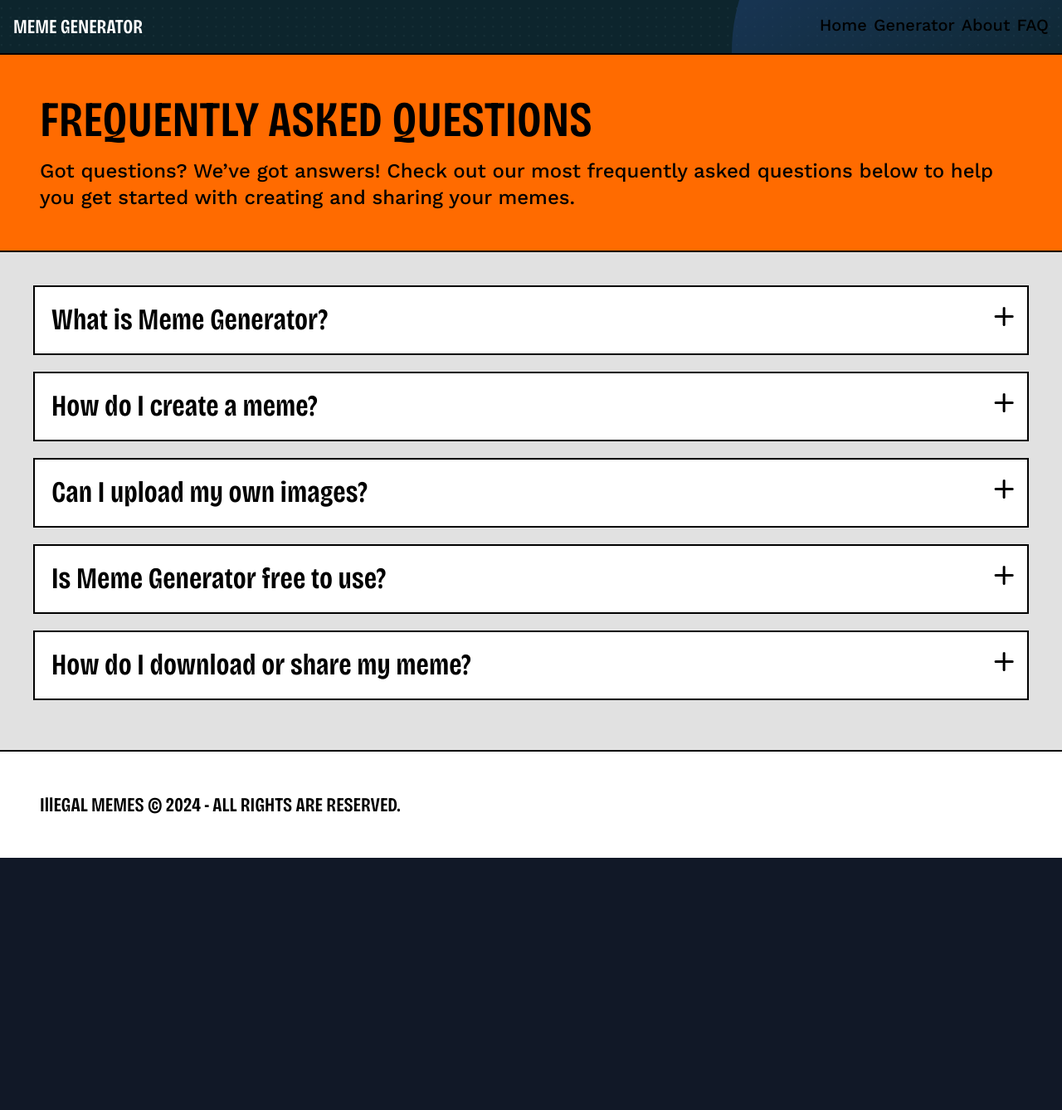
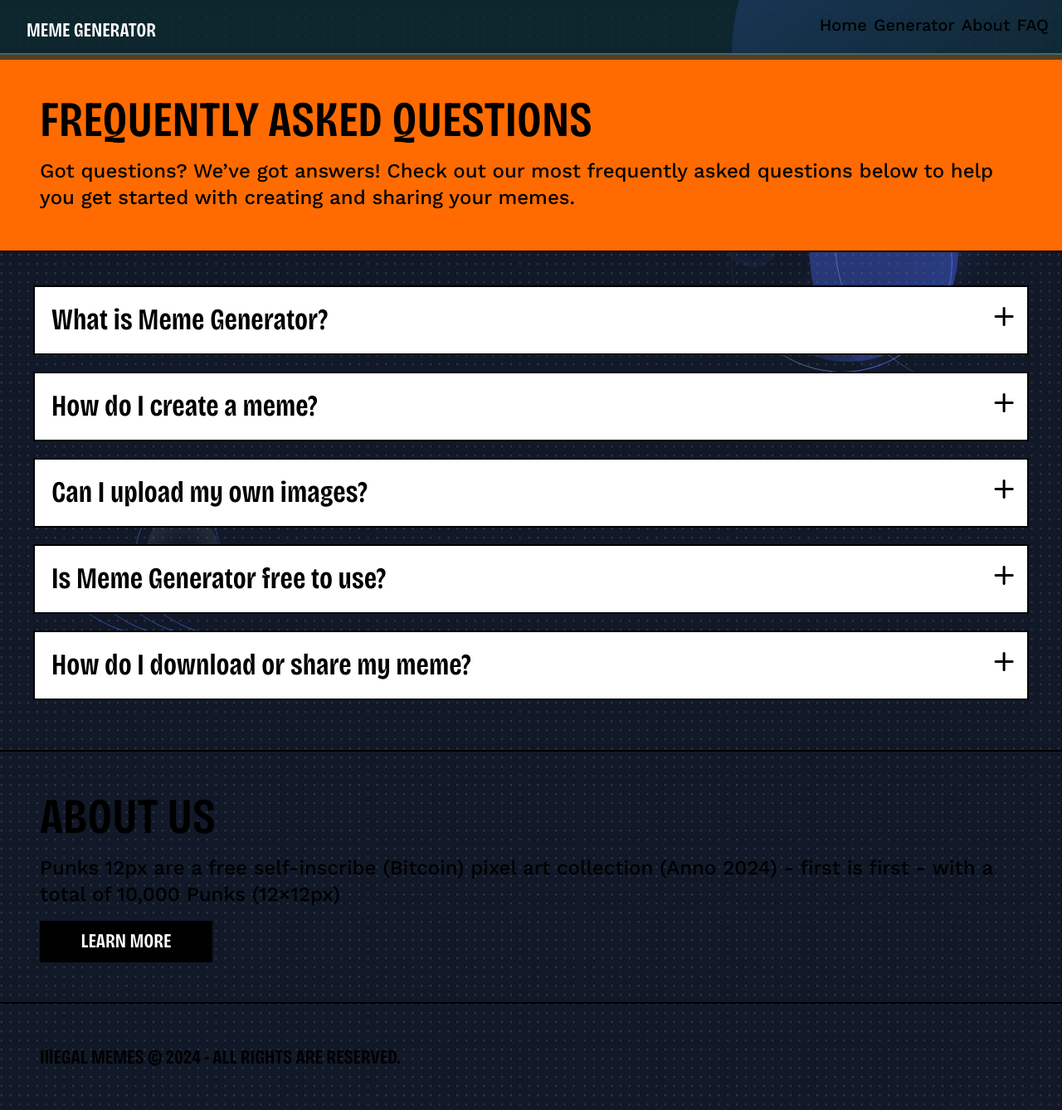
Before and after one commit to RealWorld777/PFP-Meme-Generator, a Next.js app: page /Faq in a window 1280 px wide. Shown: the whole page at 83% size. Before the commit the page ends 1034 px from the top, so only its background shows below. Built offline with nearby package versions, Linux system fonts and the light colour scheme.

Commit message:
feat:: color organize

```diff
--- a/src/app/Faq/page.tsx
+++ b/src/app/Faq/page.tsx
@@ -13,13 +13,11 @@ const Faq: React.FC = () => {
 
   return (
     <div>
-      <div className="p-12 bg-[#FF6B00] border-t-2 border-black" id="aboutus">
-        <h2 className="bricolageSemibold text-6xl text-black">FREQUENTLY ASKED QUESTIONS</h2>
-        <p className="workSans text-2xl mt-4 text-black">
-          Got questions? We’ve got answers! Check out our most frequently asked questions below to help you get started with creating and sharing your memes.
-        </p>
+      <div className="p-12 bg-[#FF6B00] border-t-2" id="aboutus">
+        <h2 className="bricolageSemibold text-6xl">FREQUENTLY ASKED QUESTIONS</h2>
+        <p className="workSans text-2xl mt-4 ">Got questions? We’ve got answers! Check out our most frequently asked questions below to help you get started with creating and sharing your memes.</p>
       </div>
-      <div className="bg-[#E1E1E1]">
+      <div className="">
         <div className="border-t-2 border-black p-10">
           {faqData.map((faq, index) => (
             <div key={index} className="bg-white flex justify-between p-5 border-2 border-black mb-5">
@@ -34,7 +32,6 @@ const Faq: React.FC = () => {
           ))}
         </div>
       </div>
-      <footer className="bg-white p-12 bricolageSemibold text-black text-2xl border-t-2 border-black">IllEGAL MEMES © 2024 - ALL RIGHTS ARE RESERVED.</footer>
     </div>
   );
 };
--- a/src/app/generator/page.tsx
+++ b/src/app/generator/page.tsx
@@ -147,8 +147,8 @@ export default function Home() {
         return (
           <div>
             <div className="flex justify-between px-10 pt-3">
-              <div className="text-black text-xl font-semibold">Select Background</div>
-              <div className="text-black text-xl font-bold underline cursor-pointer" onClick={resetSelections}>
+              <div className=" text-xl font-semibold">Select Background</div>
+              <div className=" text-xl font-bold underline cursor-pointer" onClick={resetSelections}>
                 Reset
               </div>
             </div>
@@ -180,8 +180,8 @@ export default function Home() {
         return (
           <div>
             <div className="flex justify-between px-10 pt-3">
-              <div className="text-black text-xl font-semibold">Select {tab.charAt(0).toUpperCase() + tab.slice(1)}</div>
-              <div className="text-black text-xl font-bold underline cursor-pointer" onClick={resetSelections}>
+              <div className=" text-xl font-semibold">Select {tab.charAt(0).toUpperCase() + tab.slice(1)}</div>
+              <div className=" text-xl font-bold underline cursor-pointer" onClick={resetSelections}>
                 Reset
               </div>
             </div>
@@ -210,18 +210,18 @@ export default function Home() {
   };
 
   return (
-    <div className="bg-[#E1E1E1] flex justify-center">
+    <div className="flex justify-center">
       <div className="w-full flex flex-col">
         <div className="sm:flex w-full border-t-2 border-b-2 border-black">
           <div className="w-full sm:w-1/2 border-b-2 sm:border-b-0 sm:border-r-2 border-black">
             <Image alt="Main Image" src={mainImg} className="w-full" />
           </div>
-          <div className="flex flex-col justify-between px-7 py-5 md:px-12 md:py-8 w-full sm:w-1/2 bg-white">
+          <div className="flex flex-col justify-between px-7 py-5 md:px-12 md:py-8 w-full sm:w-1/2">
             <div>
-              <h1 className="bricolageSemibold text-3xl md:text-5xl lg:text-7xl text-black">CREATE & DOWNLOAD YOUR PUNKS 12PX PFP!</h1>
-              <p className="mt-3 text-base md:text-xl lg:text-2xl workSans text-black">Pick and choose between various elements to compose your Punk 12px PFP</p>
+              <h1 className="bricolageSemibold text-3xl md:text-5xl lg:text-7xl ">CREATE & DOWNLOAD YOUR PUNKS 12PX PFP!</h1>
+              <p className="mt-3 text-base md:text-xl lg:text-2xl workSans ">Pick and choose between various elements to compose your Punk 12px PFP</p>
             </div>
-            <div className="bricolageSemibold text-xl md:text-2xl lg:text-4xl text-black">
+            <div className="bricolageSemibold text-xl md:text-2xl lg:text-4xl ">
               Read <span className="text-[#FF6B00] underline cursor-pointer">instructions</span> for more info
             </div>
           </div>
@@ -253,10 +253,10 @@ export default function Home() {
               {renderTabContent()}
 
               <div className="grid grid-cols-2 bricolageSemibold gap-5 mt-5">
-                <button className="border-2 border-black text-black text-xl sm:text-3xl text-center py-3 cursor-pointer hover:bg-[#FF6B00] transition duration-200" onClick={getRandomImageAndColor}>
+                <button className="border-2 border-black  text-xl sm:text-3xl text-center py-3 cursor-pointer hover:bg-[#FF6B00] transition duration-200" onClick={getRandomImageAndColor}>
                   SHUFFLE
                 </button>
-                <button className="border-2 border-black text-black text-xl sm:text-3xl text-center py-3 cursor-pointer hover:bg-[#FF6B00] transition duration-200" onClick={() => {}}>
+                <button className="border-2 border-black  text-xl sm:text-3xl text-center py-3 cursor-pointer hover:bg-[#FF6B00] transition duration-200" onClick={() => {}}>
                   DOWNLOAD
                 </button>
               </div>
@@ -274,18 +274,6 @@ export default function Home() {
             </div>
           </div>
         </div>
-
-        <footer className="border-t-2 border-black">
-          <div className="p-12 bg-[#FF6B00]" id="aboutus">
-            <h2 className="bricolageSemibold text-6xl text-black">ABOUT US</h2>
-            <p className="workSans text-2xl mt-4 text-black">
-              Punks 12px are a free self-inscribe (Bitcoin) pixel art collection (Anno 2024) - first is first - with a total of 10,000 Punks (12×12px)
-            </p>
-            <div className="bricolageSemibold bg-black text-white text-2xl py-2 w-52 mt-4 text-center border-b-2 border-black">LEARN MORE</div>
-          </div>
-
-          <div className="bg-white p-12 bricolageSemibold text-black text-2xl border-t-2 border-black">IllEGAL MEMES © 2024 - ALL RIGHTS ARE RESERVED.</div>
-        </footer>
       </div>
     </div>
   );
--- a/src/app/layout.tsx
+++ b/src/app/layout.tsx
@@ -3,6 +3,7 @@
 import { ReactNode, useState } from 'react';
 import Header from '../components/layouts/Header';
 import Background from '../components/layouts/Background';
+import Footer from '../components/layouts/Footer';
 
 import './globals.css';
 
@@ -23,6 +24,7 @@ const Layout: React.FC<LayoutProps> = ({ children }) => {
         <Background>
           <main>{children}</main>
         </Background>
+        <Footer />
       </body>
     </html>
   );
--- a/src/app/page.tsx
+++ b/src/app/page.tsx
@@ -10,12 +10,15 @@ function Home() {
   return (
     <>
       <LandingPrimaryImageCtaSection
-        title="PFP Generator"
-        description="Generate your own PFP with CFB"
+        title=""
+        titleComponent={<h1 className="text-6xl">PFP Generator</h1>}
+        description=""
+        descriptionComponent={<p className="text-4xl">Generate your own PFP with CFB</p>}
         imageSrc={titleSvg}
         imageAlt="CFB"
         imagePerspective="paper"
         imageShadow="hard"
+        className="bricolageSemibold text-xl"
       >
         <Button size="xl">
           <Link href="#">Read more</Link>
--- a/src/components/layouts/Footer/index.tsx
+++ b/src/components/layouts/Footer/index.tsx
@@ -1,9 +1,17 @@
-import React from 'react'
+import React from 'react';
 
 function Footer() {
   return (
-    <div>index</div>
-  )
+    <footer className="border-t-2 border-black">
+      <div className="p-12" id="aboutus">
+        <h2 className="bricolageSemibold text-6xl ">ABOUT US</h2>
+        <p className="workSans text-2xl mt-4 ">Punks 12px are a free self-inscribe (Bitcoin) pixel art collection (Anno 2024) - first is first - with a total of 10,000 Punks (12×12px)</p>
+        <div className="bricolageSemibold bg-black text-white text-2xl py-2 w-52 mt-4 text-center border-b-2 border-black">LEARN MORE</div>
+      </div>
+
+      <div className="p-12 bricolageSemibold  text-2xl border-t-2 border-black">IllEGAL MEMES © 2024 - ALL RIGHTS ARE RESERVED.</div>
+    </footer>
+  );
 }
 
-export default Footer
+export default Footer;
--- a/src/components/layouts/Header/index.tsx
+++ b/src/components/layouts/Header/index.tsx
@@ -2,13 +2,16 @@ import Image from 'next/image';
 import Link from 'next/link';
 import React from 'react';
 import burgerBtn from '../../../assets/more.png';
+import { Button } from '../../ui/button';
 
 function Header({ menuOpen, setMenuOpen }: { menuOpen: boolean; setMenuOpen: (value: boolean) => void }) {
   return (
     <>
       <nav className="relative h-[64px]">
         <div className="w-[100%] absolute flex justify-between p-4 bg-[#0c2b2fb3]">
-          <h2 className="text-2xl bricolageSemibold text-white">MEME GENERATOR</h2>
+          <Button className="text-2xl bricolageSemibold text-white">
+            <Link href="/">MEME GENERATOR</Link>
+          </Button>
           <div className="flex gap-2">
             <h2 className="hidden sm:block text-xl workSans">
               <Link href="/">Home</Link>
```
